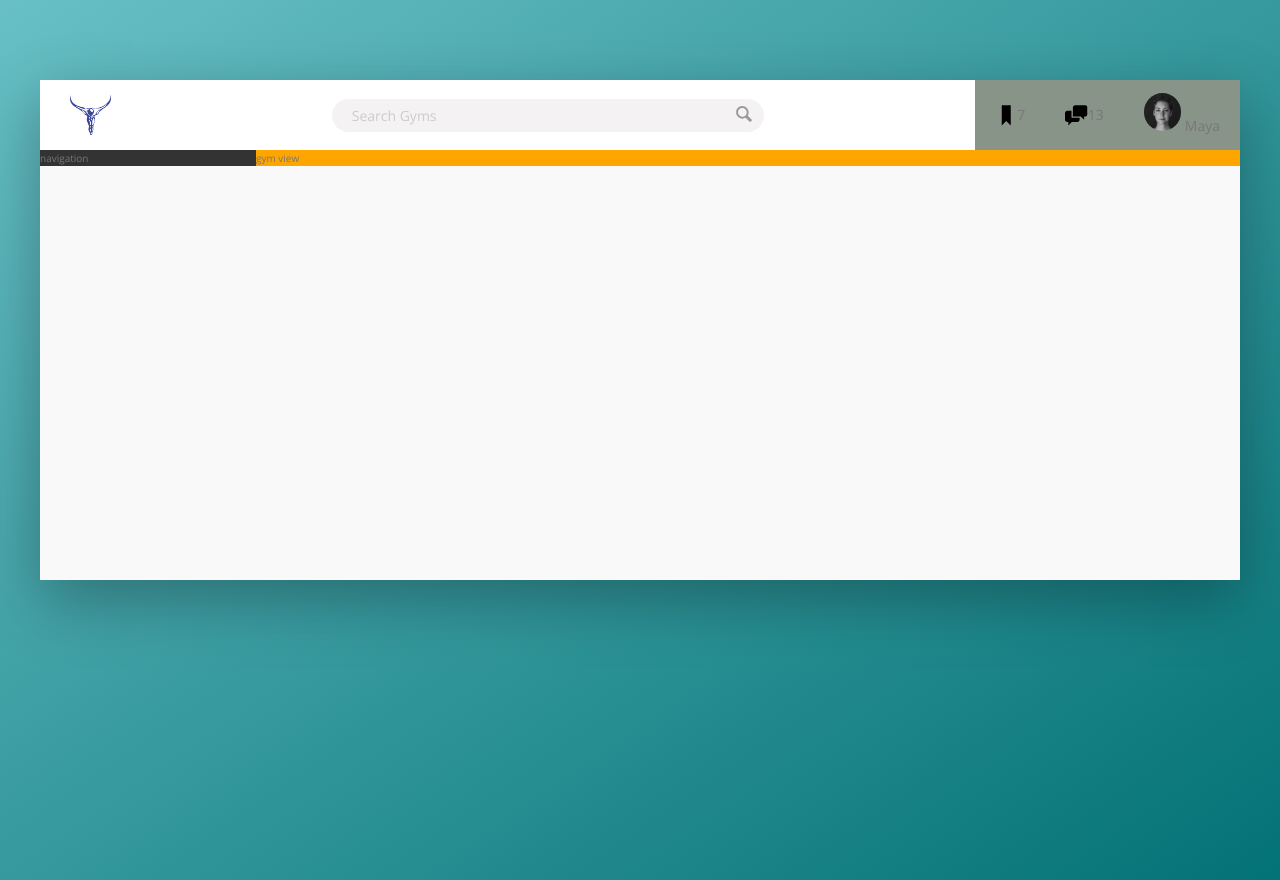
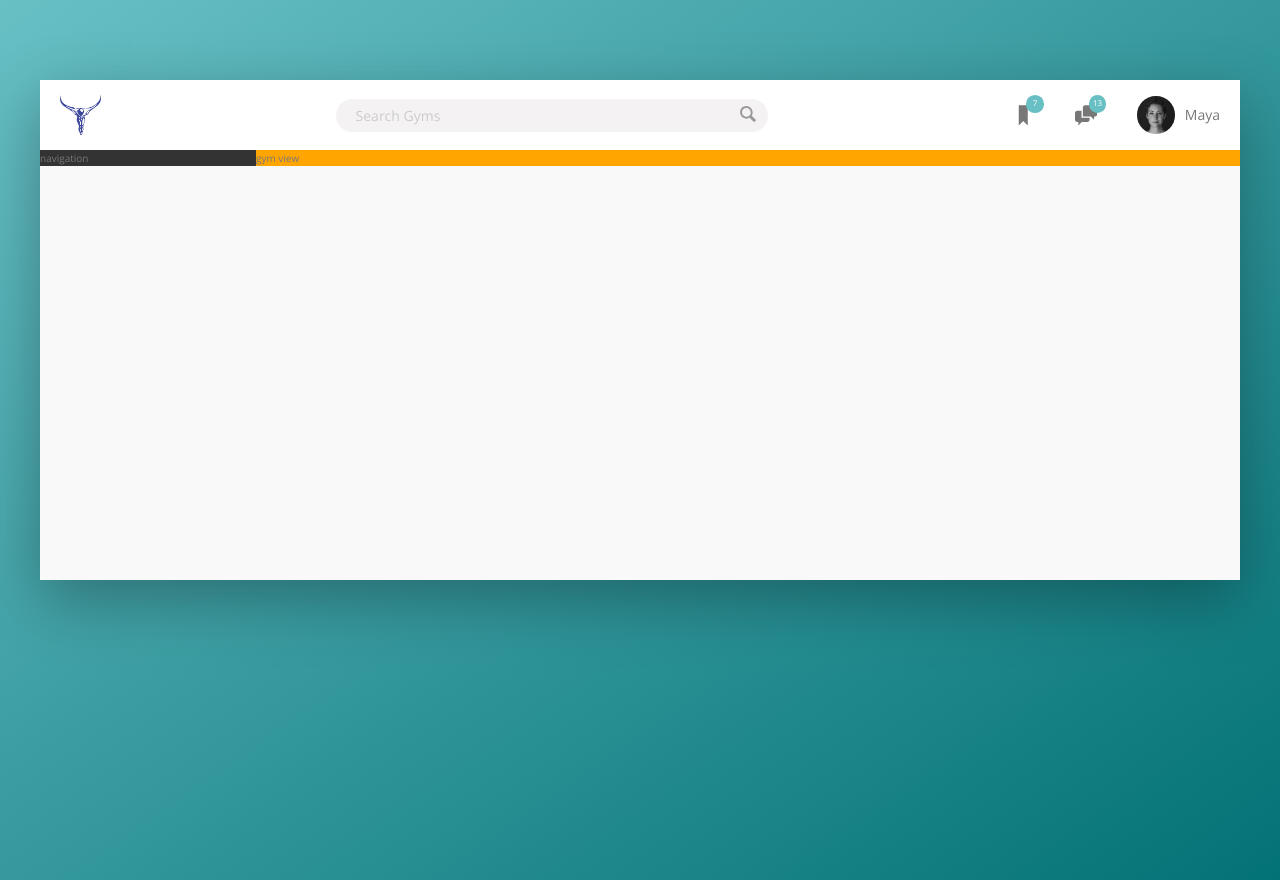
Before and after one commit to BarriF13/fitnessfreak, a website: page index.html in a window 1280 px wide. Drawn offline with nearby package versions, Linux system fonts and the light colour scheme.

Commit message:
finish styling the header

```diff
--- a/index.html
+++ b/index.html
@@ -31,14 +31,14 @@
                         <svg class="user-nav__icon">
                             <use xlink:href="img/sprite.svg#icon-bookmark"></use>
                         </svg>
-                        <span class="user__notification">7</span>
+                        <span class="user-nav__notification">7</span>
 
                     </div>
                     <div class="user-nav__icon-box">
                         <svg class="user-nav__icon">
                             <use xlink:href="img/sprite.svg#icon-chat"></use>
                         </svg>
-                        <span class="user__notification">13</span>
+                        <span class="user-nav__notification">13</span>
                     </div>
 
                     <div class="user-nav__user">
--- a/sass/_components.scss
+++ b/sass/_components.scss
@@ -3,7 +3,7 @@
 
 .logo {
   height: 4rem;
-  margin-left: 3rem;
+  margin-left: 2rem;
 }
 
 ///-------------------
@@ -63,36 +63,54 @@
 ///-------------------
 //USER NAV
 .user-nav {
-  background-color: rgb(136, 148, 136);
-  display: flex;
-
-  align-items: center;
   align-self: stretch;
 
-  & > *{
+  display: flex;
+  align-items: center;
+
+
+  & >* {
     padding: 0 2rem;
     cursor: pointer;
+    height: 100%;
+    display: flex;
+    align-items: center;
   }
   & >*:hover{
     background-color: var(--color-grey-light-3);
     height: 100%;
   }
   &__icon-box {
-    display: flex;
-    align-items: center;
+    position: relative;
   }
   &__icon {
     height: 2.25rem;
     width: 2.25rem;
+    fill: var(--color-grey-dark-2);
+
   }
   &__notification {
+    font-size: 0.8rem;
+    height: 1.75rem;
+    width: 1.75rem;
+    border-radius: 50%;
+    background-color: var(--color-primary-light);
+    color: #fff;
+    position: absolute;
+    top: 1.5rem;
+    right: 1.1rem;
+
+    display: flex;
+    justify-content: center;
+    align-items: center;
+
   }
   &__user {
   }
   &__user-photo {
     height: 3.75rem;
     border-radius: 50%;
+    margin-right: 1rem;
   }
-  &__user-name {
-  }
+
 }
```
Also changed, not shown: css/style.css.
